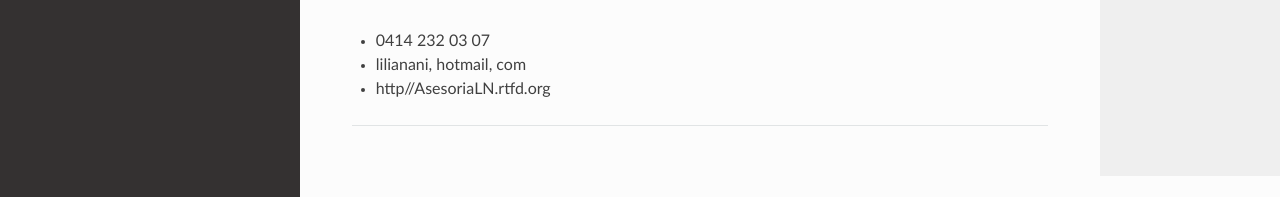
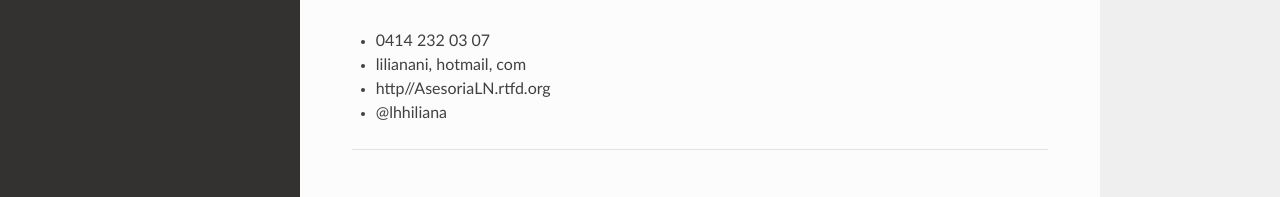
Before and after one commit to capacitaciones-ln/AsesoriaLN, a Sphinx documentation site: the page built from docs/index.rst, in a window 1280 px wide and 900 px high, scrolled down 2207 px. Shown: the part 700-897 px from the top of the window. Built offline with Sphinx 7.4.7 and the Read the Docs theme 2.0.0, drawn with Linux system fonts in a browser that asks for light colours.

Commit message:
Update index.rst

```diff
--- a/docs/index.rst
+++ b/docs/index.rst
@@ -92,3 +92,4 @@ Contacto
 *   0414 232 03 07
 *   lilianani, hotmail, com
 *   http//AsesoriaLN.rtfd.org
+*   @lhhiliana
```
